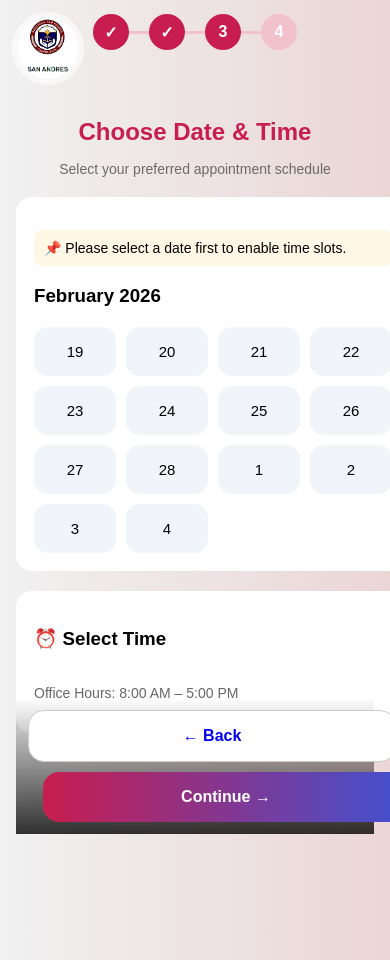
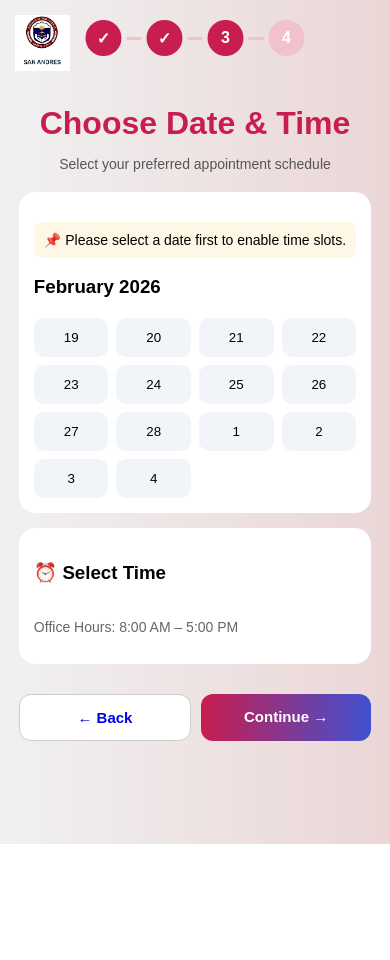
Before and after one commit to Mark19Code/official_boas, a website: page schedule.html in a window 390 px wide. After the commit the page ends 844 px from the top, so only its background shows below. Drawn offline with Linux system fonts and the light colour scheme.

Commit message:
Update style.css

```diff
--- a/style.css
+++ b/style.css
@@ -532,7 +532,7 @@ to {opacity: 1; transform: translateY(0);}
 }
 
 .page-title {
-  color: #c81d4f;   /* same red used everywhere */
+  color: #c81d4f;
   margin-bottom: 8px;
 }
 
@@ -602,260 +602,112 @@ to {opacity: 1; transform: translateY(0);}
     }
 }
 
-/* ================= MOBILE POV FIX ================= */
+/* ================= MOBILE POV ================= */
 @media (max-width: 768px) {
 
-  /* BODY */
-  body {
-    overflow-x: hidden;
+  /* 1. FLEXIBLE CONTAINER */
+  .gradient-bg {
+    height: auto !important;
+    min-height: 100vh;
+    padding: 100px 15px 40px;
+    box-sizing: border-box;
+    display: flex;
+    flex-direction: column;
   }
 
-  /* LOGO */
-  @media (max-width: 768px) {
-
+  /* 2. LOGO & STEPS (Fixing the 500px "PC" width) */
   .logo {
-    position: sticky;
-    top: 20px;
-    z-index: 1000;
-    margin: 10px auto 15px;
-    display: block;
-    width: 70px;
-    background: rgba(0,0,0,0.4);
-    backdrop-filter: blur(8px);
-    border-radius: 50%;
-    padding: 6px;
+    width: 55px !important;
+    top: 15px !important;
+    left: 15px !important;
+    position: fixed;
   }
 
-  /* STEPS (progress bar) */
   .steps {
-    position: static;
-    transform: none;
-    width: 100%;
-    margin: 10px auto 20px;
-    justify-content: center;
+    width: auto !important;
+    max-width: 90vw;
+    position: fixed;
+    top: 20px;
+    height: auto;
+    gap: 5px;
   }
 
   .line {
-    width: 24px;
+    width: 15px !important;
   }
 
-  /* CENTER CARD */
+  /* 3. CENTER CARD (Adaptive Width) */
   .center-card {
-    width: 92%;
-    max-width: none;
-    padding: 20px;
-    border-radius: 20px;
+    width: 100% !important;
+    max-width: 100%;
+    padding: 24px 16px !important;
+    margin: 0 auto;
+    box-sizing: border-box;
+    border-radius: 24px;
   }
 
-  /* TITLES */
-  .main-title {
-    font-size: 22px;
+  /* 4. SCHEDULE & CALENDAR (Stacking Fix) */
+  .schedule-wrapper {
+    flex-direction: column !important;
+    gap: 15px;
+    width: 100%;
   }
 
-  .subtitle {
-    font-size: 15px;
+  .card {
+    width: 100% !important;
+    padding: 15px !important;
+    box-sizing: border-box;
+  }
+
+  /* Optimized Grid for Thumbs */
+  .calendar {
+    grid-template-columns: repeat(4, 1fr) !important;
+    gap: 8px;
+  }
+
+  .time-grid {
+    grid-template-columns: repeat(2, 1fr) !important;
+    gap: 8px;
+  }
+
+  /* 5. HEADER TEXT (Removing Absolute Offsets) */
+  .header-text {
+    position: relative !important;
+    top: 0 !important;
+    left: 0 !important;
+    transform: none !important;
     margin-bottom: 20px;
   }
 
-  /* LANGUAGE CARDS */
-  .lang-card {
-    padding: 14px;
-    gap: 12px;
+  /* 6. BUTTON REACHABILITY */
+  .actions {
+    display: flex;
+    flex-direction: row;
+    gap: 10px;
+    margin-top: 30px;
+    width: 100%;
   }
 
-  .lang-middle h3 {
-    font-size: 16px;
-  }
-
-  .lang-middle p {
-    font-size: 13px;
-  }
-
-  /* WELCOME PAGE BUTTON */
-  .primary-btn {
-    width: 100%;
-    padding: 14px;
+  .btn {
+    flex: 1;
+    padding: 14px 10px !important;
     font-size: 15px;
-  }
-
-  /* FEATURES */
-  .features {
-    grid-template-columns: 1fr;
-  }
-
-  /* SERVICE PAGE */
-  .service-page .service-card {
-    width: 100%;
-    font-size: 14px;
-    padding: 14px;
-  }
-
-  /* ================= SCHEDULE PAGE ================= */
-
-  .schedule-container {
-  width: 100%;
-  min-height: 100vh;
-  padding: 16px;
-  transform: none;
-  position: static;
-}
-
-
-  .schedule-wrapper {
-    flex-direction: column;
-    gap: 20px;
-  }
-
-  .card {
-    width: 100%;
-    padding: 18px;
-  }
-
-  .calendar {
-    grid-template-columns: repeat(4, 1fr);
-  }
-
-  .time-grid {
-    grid-template-columns: repeat(2, 1fr);
-  }
-
-  .day,
-  .time {
-    padding: 14px;
-    font-size: 14px;
-  }
-
-  /* HEADER TEXT SA SCHEDULE */
-  .header-text {
-    position: static;
-    transform: none;
-    margin-bottom: 20px;
-  }
-
-  /* ACTION BUTTONS */
-  .actions {
-    display: flex;
-    flex-direction: column;
-    gap: 12px;
-    margin-top: 25px;
-  }
-
-  .actions .btn {
-    width: 100%;
     text-align: center;
   }
 
-  /* RECEIPT PAGE */
-  .confirmed-icon {
-    width: 80px;
+  .next {
+    margin-left: 0 !important;
   }
 
-  #receiptDetails p {
-    font-size: 14px;
+  /* 7. TOUCH OPTIMIZATIONS */
+  .lang-card {
+    width: 100% !important;
+    box-sizing: border-box;
+    margin: 10px 0 !important;
+  }
+
+  .feature-box {
+    width: 100%;
+    box-sizing: border-box;
   }
 }
-
-
-.header-text h1 {
-  font-size: 24px;
-  line-height: 1.3;
-}
-
-.header-text p {
-  font-size: 14px;
-  opacity: 0.85;
-}
-
-
-.calendar {
-  grid-template-columns: repeat(4, 1fr);
-  gap: 10px;
-}
-
-.day {
-  padding: 16px 0;
-  font-size: 15px;
-  border-radius: 14px;
-}
-
-.time-grid {
-  grid-template-columns: repeat(2, 1fr);
-  gap: 12px;
-}
-
-.time {
-  padding: 16px 0;
-  font-size: 15px;
-  border-radius: 14px;
-}
-
-
-.actions {
-  position: sticky;
-  bottom: 10px;
-  background: linear-gradient(to top, rgba(0,0,0,0.8), transparent);
-  padding: 12px;
-  gap: 10px;
-}
-
-.actions .btn {
-  padding: 16px;
-  font-size: 16px;
-  border-radius: 16px;
-}
-
-* {
-  -webkit-tap-highlight-color: transparent;
-}
-
-html {
-  scroll-behavior: smooth;
-}
-
-/* ================= MOBILE HEADER FIX ================= */
-@media (max-width: 768px) {
-
-  /* ================= LOGO ================= */
-  .logo {
-    position: fixed;
-    top: 12px;
-    left: 12px;
-    width: 60px;
-    margin: 0;
-    transform: none;
-    z-index: 2000;
-
-
-    background: rgba(255,255,255,0.6);
-    backdrop-filter: blur(6px);
-    border-radius: 50%;
-    padding: 6px;
-  }
-
-
-  .steps {
-    position: fixed;
-    top: 14px;
-    left: 50%;
-    transform: translateX(-50%);
-    width: auto;
-    margin: 0;
-    z-index: 1900;
-  }
-
-  .line {
-    width: 20px;
-  }
-
-  body {
-    padding-top: 90px;
-    overflow-x: hidden;
-  }
-
-
-  .center-card,
-  .schedule-container,
-  .service-page {
-    margin-top: 20px;
-  }
-}
```
